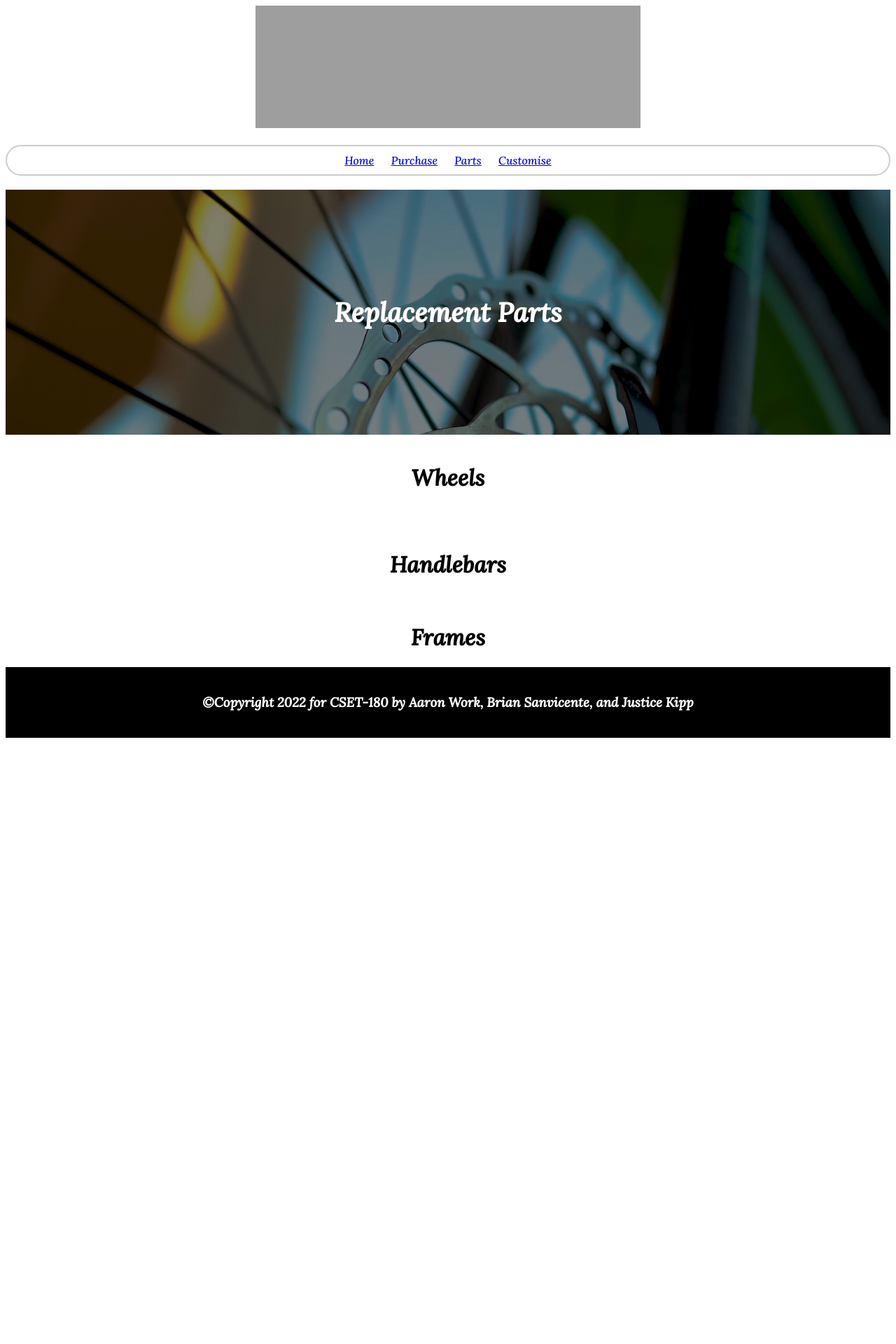
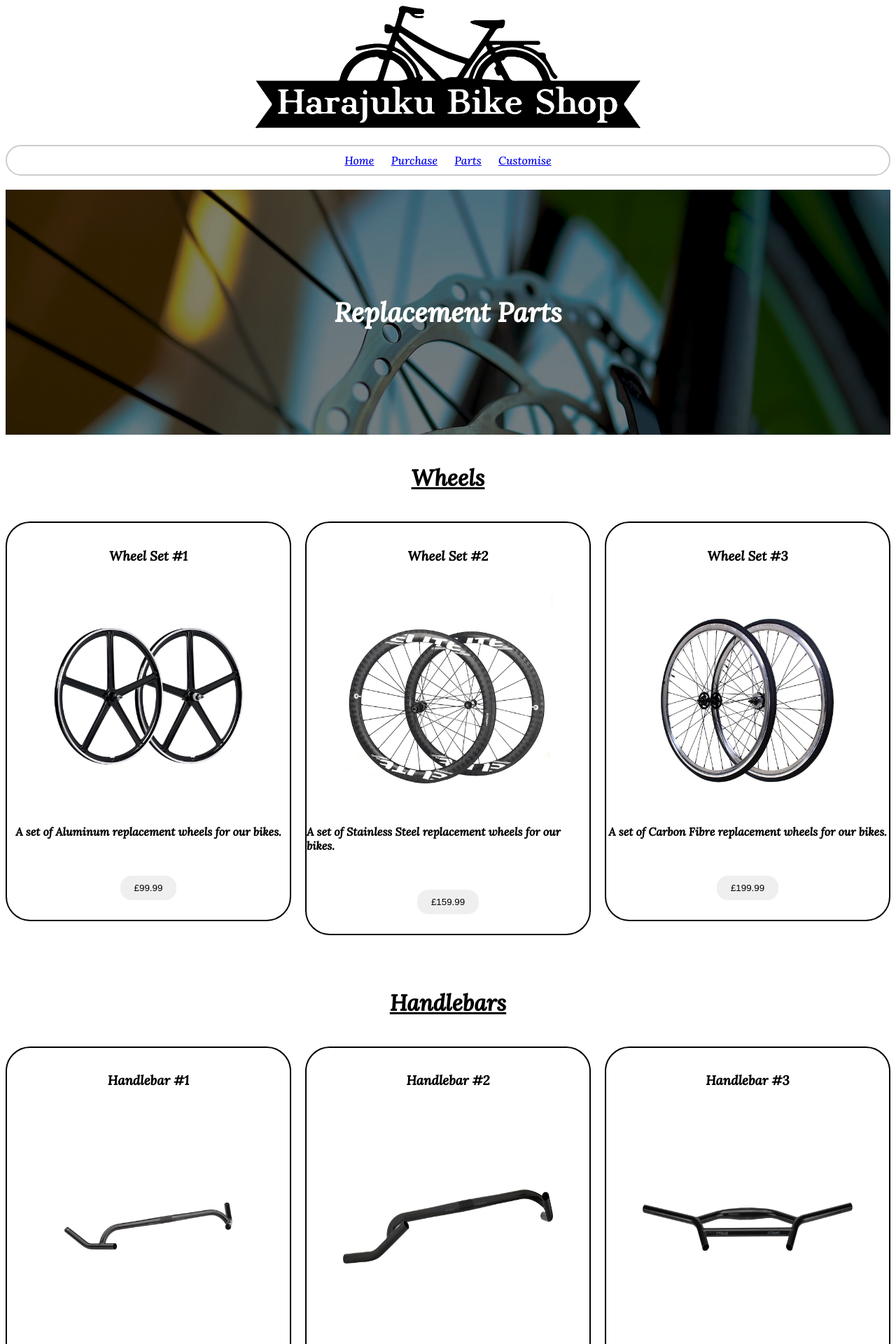
Before and after one commit to awork211/Final_Bike_Shop, a Flask app: template templates/Parts-Page.html in a window 1280 px wide. Shown: the top 1920 px of the page at 70% size. Before the commit the page ends 1054 px from the top, so only its background shows below. Run offline with Flask 2, Linux system fonts and the light colour scheme; the template is opened without the code that fills it, so the values that code supplies are empty; parts of the project's set-up code (start-up, migrations or seed data) failed here and were passed over; some libraries are stand-ins or nearby versions; grey boxes are pictures that could not be loaded.

Commit message:
This is my updated work for the HTML and CSS for the Prebuilt, and Parts Page

```diff
--- a/static/Main_Page.css
+++ b/static/Main_Page.css
@@ -41,7 +41,6 @@ text-align: center;
 {
     display: flex;
 	flex-direction: row;
-	/* justify-content: space-evenly */
 	margin-right: 20%;
 }
 .tired
--- a/templates/Parts-Page.css
+++ b/templates/Parts-Page.css
@@ -23,7 +23,7 @@ footer{
 }
 .cavalier
 {
-    background-image: linear-gradient(rgba(0, 0, 0, 0.5), rgba(0, 0, 0, 0.5)), url(../the_new_bike_background.jpg);
+background-image: linear-gradient(rgba(0, 0, 0, 0.5), rgba(0, 0, 0, 0.5)), url(../the_new_bike_background.jpg);
 height: 350px;
 width: 100%;
 background-position: center;
@@ -42,7 +42,59 @@ position: relative;
   font-size: larger;
 
 }
+.tired
+{
+	height: 300px;
+	width: 300px;
+}
 body, html
 {
     font-family: 'Lora', serif;
 }
+.fall
+{
+    display: flex;
+	flex-direction: row;
+	gap: 10px
+}
+.sword
+{
+    border: 2px solid black;
+	border-radius: 35px;
+	background-color: white;
+	border-collapse: separate;
+	border-spacing: 10px;
+	padding-top: 2vh;
+	margin-bottom: 35px;
+	display: flex;
+	flex: 50%;
+	flex-flow: wrap;
+	width: 45%;
+	height: 45%;
+	margin-left: auto;
+	margin-right: auto;
+}
+.lance
+{
+    margin-left: auto;
+	margin-right: auto;
+    display: flex;
+	gap: 0.5vh;
+	flex: 50%;
+	flex-flow: column wrap;
+	align-items: center;
+	width: 75%;
+	height: 100%;
+}
+.practise
+{
+    border: none;
+	color: black;
+	padding: 10px 20px;
+	text-align: center;
+	text-decoration: none;
+	display: inline-block;
+	margin: 4px 2px;
+	cursor: pointer;
+    border-radius: 16px;
+}
--- a/templates/Parts-Page.html
+++ b/templates/Parts-Page.html
@@ -9,7 +9,7 @@
 </head>
 <body>
     <center>
-        <img src="../Harajuku_Final.jpeg" height="175px", width="550px">
+        <img src="../static/images/Harajuku_Final.jpeg" height="175px", width="550px">
         </center>
         <br>
     <header>
@@ -27,18 +27,127 @@
         </div>
     </div>
     <br>
-    <div>
-        <center><h1>Wheels</h1></center>
+        <center><h1><u>Wheels</u></h1></center>
+        <br>
+        <div class = "fall">
+        <div class = "sword">
+        <div class = "lance">
+        <h3>Wheel Set #1</h3>
+        <br>
+        <img src="../static/images/new_wheels.jpg" class ="tired">
+        <h4>A set of Aluminum replacement wheels for our bikes.</h4>
+        <br>
+        <button class = "practise">£99.99</button>
+        <br>
+    </div>
+</div>
+        <br>
+        <div class = "sword">
+            <div class = "lance">
+        <h3>Wheel Set #2</h3>
+        <br>
+        <img src="../static/images/Elite_Wheels.jpg" class ="tired">
+        <h4>A set of Stainless Steel replacement wheels for our bikes.</h4>
+        <br>
+        <button class ="practise">£159.99</button>
+        <br>
+    </div>
+</div>
+<br>
+<div class = "sword">
+    <div class = "lance">
+        <h3>Wheel Set #3</h3>
+        <br>
+        <img src="../static/images/pro_bike_wheels.jpg" class ="tired">
+        <h4>A set of Carbon Fibre replacement wheels for our bikes.</h4>
+        <br>
+        <button class = "practise">£199.99</button>
+        <br>
+    </div>
+    </div>
+    </div>
+    <br>
+        <center><h1><u>Handlebars</u></h1></center>
+        <br>
+        <div class = "fall">
+        <div class = "sword">
+            <div class = "lance">
+        <h3>Handlebar #1</h3>
+        <br>
+        <img src="../static/images/first_bike_handlebar.jpg" class ="tired">
+        <h4>Aluminum Replacement Handlebar for our bikes.</h4>
+        <br>
+        <button class = "practise">£129.99</button>
         <br>
         </div>
-    <br>
-    <div>
-        <center><h1>Handlebars</h1></center>
+        </div>
+        <br>
+        <div class = "sword">
+        <div class = "lance">
+        <h3>Handlebar #2</h3>
+        <br>
+        <img src="../static/images/second_bike_handlebar.jpg" class ="tired">
+        <h4>Stainless Steel Replacement Handlebar for our bikes.</h4>
+        <br>
+        <button class = "practise">£179.99</button>
+        <br>
+        </div>
+        </div>
+        <br>
+        <div class = "sword">
+            <div class = "lance">
+        <h3>Handlebar #3</h3>
+        <br>
+        <img src="../static/images/final_bike_handlebar.jpg"class = "tired">
+        <h4>Carbon Fibre Replacement Handlebar for our bikes.</h4>
+        <br>
+        <button class = "practise">£229.99</button>
+        <br>
+        </div>
+        </div>
+    </div>
     </div>
     <br>
     <div>
-        <center><h1>Frames</h1></center>
+        <center><h1><u>Frames</u></h1></center>
+        <br>
+        <div class = "fall">
+            <div class = "sword">
+                <div class = "lance">
+        <h3>Frame #1</h3>
+        <br>
+        <img src="../static/images/the_first_bike_frame.jpg" class ="tired">
+        <h4>Aluminum Replacement Frame for our bikes.</h4>
+        <br>
+        <button class = "practise">£299.99</button>
+        <br>
+        </div>
+        </div>
+        <div class = "sword">
+        <div class = "lance">
+        <h3>Frame #2</h3>
+        <br>
+        <img src="../static/images/final_bike_frame.jpg" class ="tired">
+        <h4>Stainless Steel Replacement Frame for our bikes.</h4>
+        <br>
+        <button class = "practise">£399.99</button>
+        <br>
+        </div>
+        </div>
+        <br>
+        <div class = "sword">
+            <div class = "lance">
+        <h3>Frame #3</h3>
+        <br>
+        <img src="../static/images/first_bike_frames.jpg" class ="tired">
+        <h4>Carbon Fibre Replacement Frame for our bikes.</h4>
+        <br>
+        <button class = "practise">£499.99</button>
+        <br>
+        </div>
+        </div>
     </div>
+    <br>
     <footer>
         <br>
         <center>
```
Also changed, not shown: templates/Purchase.css (+72 -0 lines), templates/Purchase.html (+50 -47 lines), bike_shop_demo.jpg (added), static/images/Elite_Wheels.jpg (added), static/images/Vacay_Electric_Bike.png (added), static/images/final_bike_frame.jpg (added), static/images/final_bike_handlebar.jpg (added), static/images/first_bike_frames.jpg (added), static/images/first_bike_handlebar.jpg (added), static/images/new_wheels.jpg (added), static/images/premium_bike.jpg (added), static/images/pro_bike_wheels.jpg (added), static/images/reid_bike.png (added), static/images/schwinn_bike.jpg (added), 2 more files.
